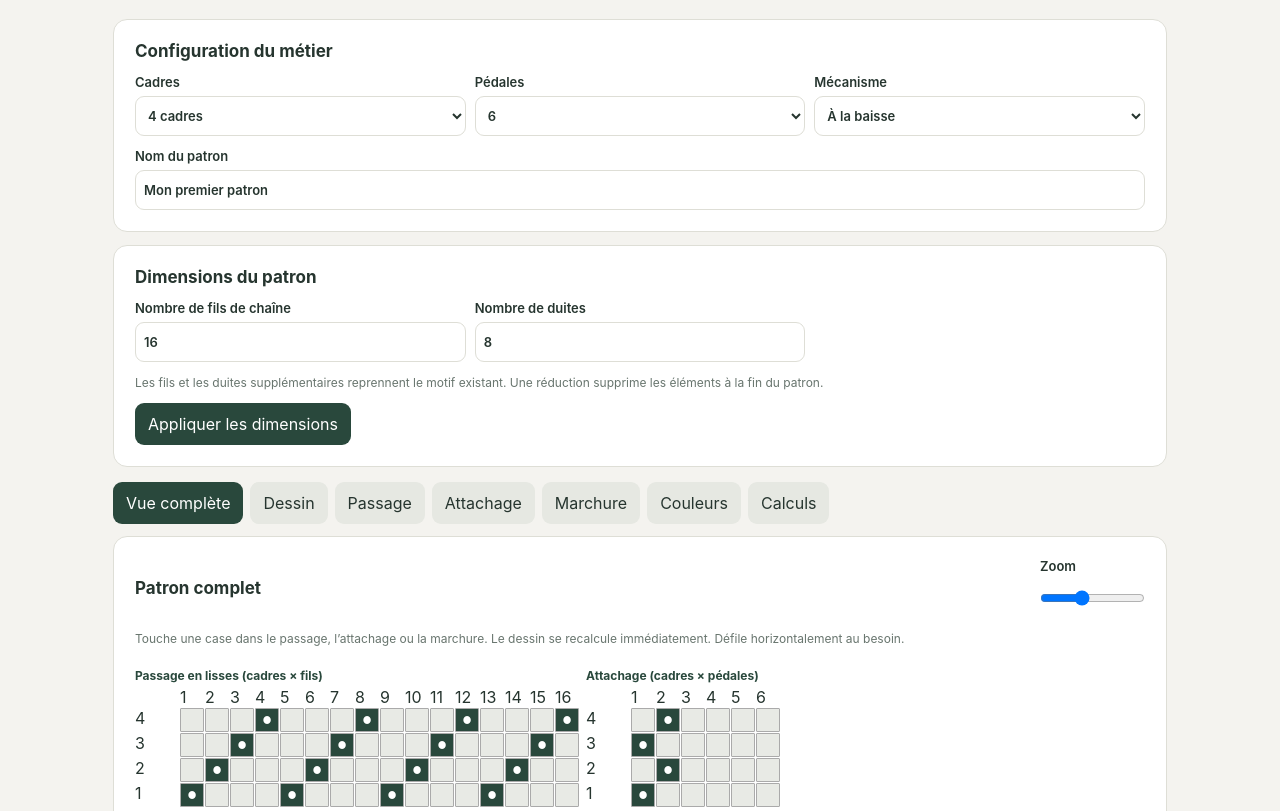
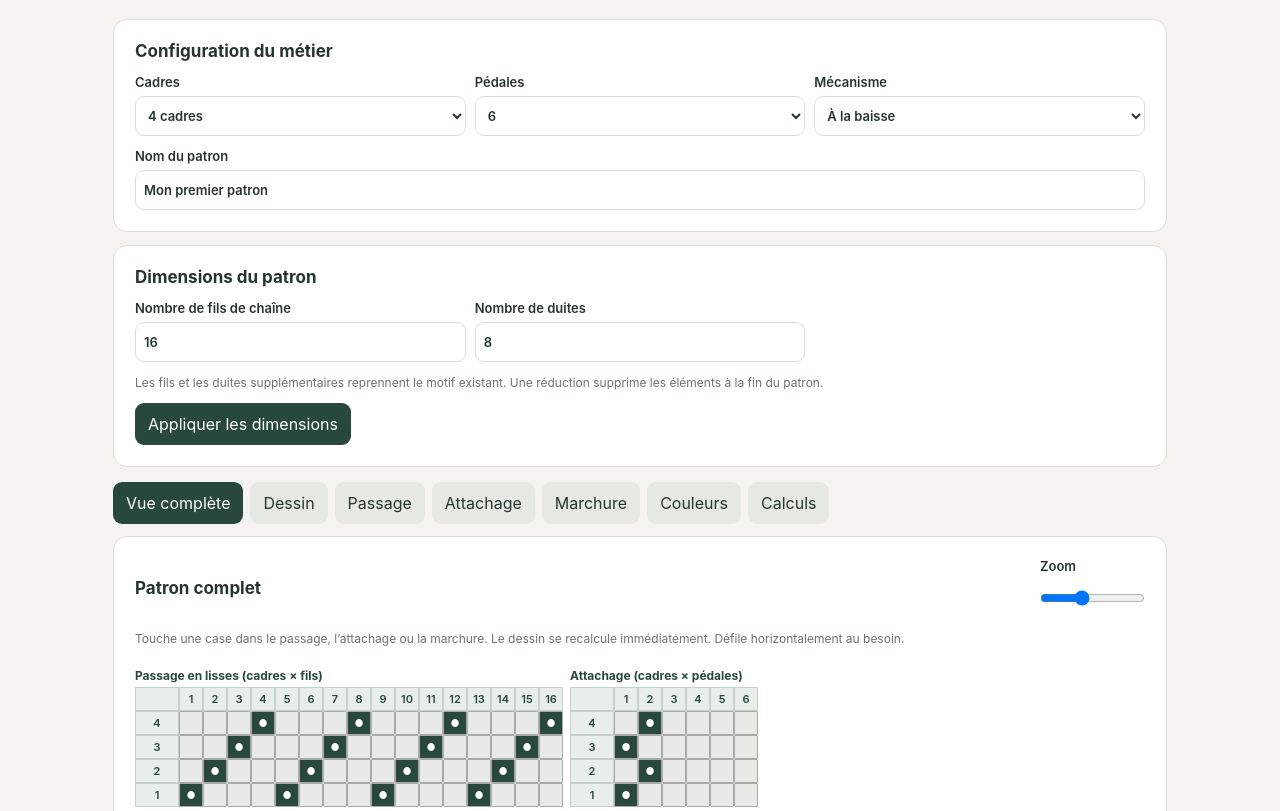
Before and after one commit to eboisvert1975/atelier-tissage, a plain HTML site: page index.html in a window 1280 px wide. Shown: the part 93-904 px from the top of the page. Drawn offline with Linux system fonts and the light colour scheme.

Commit message:
Update style.css

```diff
--- a/style.css
+++ b/style.css
@@ -101,3 +101,44 @@
   font-size: 14px;
   color: #29483c;
 }
+
+
+
+/* SESSION 12 — Numérotation des grilles */
+
+.overview-labeled {
+    overflow-x: auto;
+    max-width: 100%;
+    padding-bottom: 8px;
+}
+
+.overview-label {
+    width: 100%;
+    height: var(--cell);
+    min-height: var(--cell);
+    display: flex;
+    align-items: center;
+    justify-content: center;
+    font-size: 11px;
+    font-weight: 600;
+    color: #29483c;
+    background: #e8eee9;
+    border: 1px solid #c6d1c9;
+    box-sizing: border-box;
+}
+
+.overview-part {
+    display: grid;
+    gap: 0;
+    width: max-content;
+    align-items: stretch;
+}
+
+.overview-part > button,
+.overview-part > .ov-cell {
+    width: var(--cell);
+    height: var(--cell);
+    min-width: var(--cell);
+    min-height: var(--cell);
+    box-sizing: border-box;
+}
```
